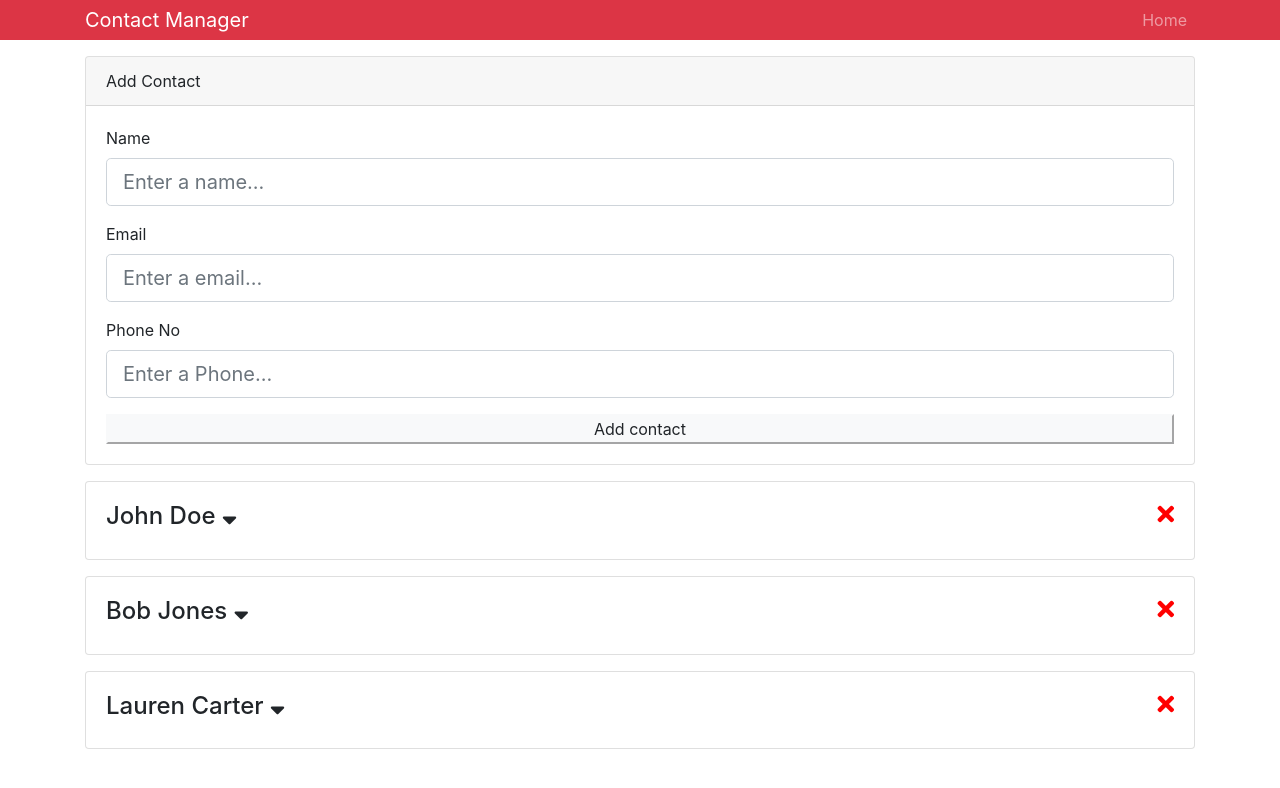
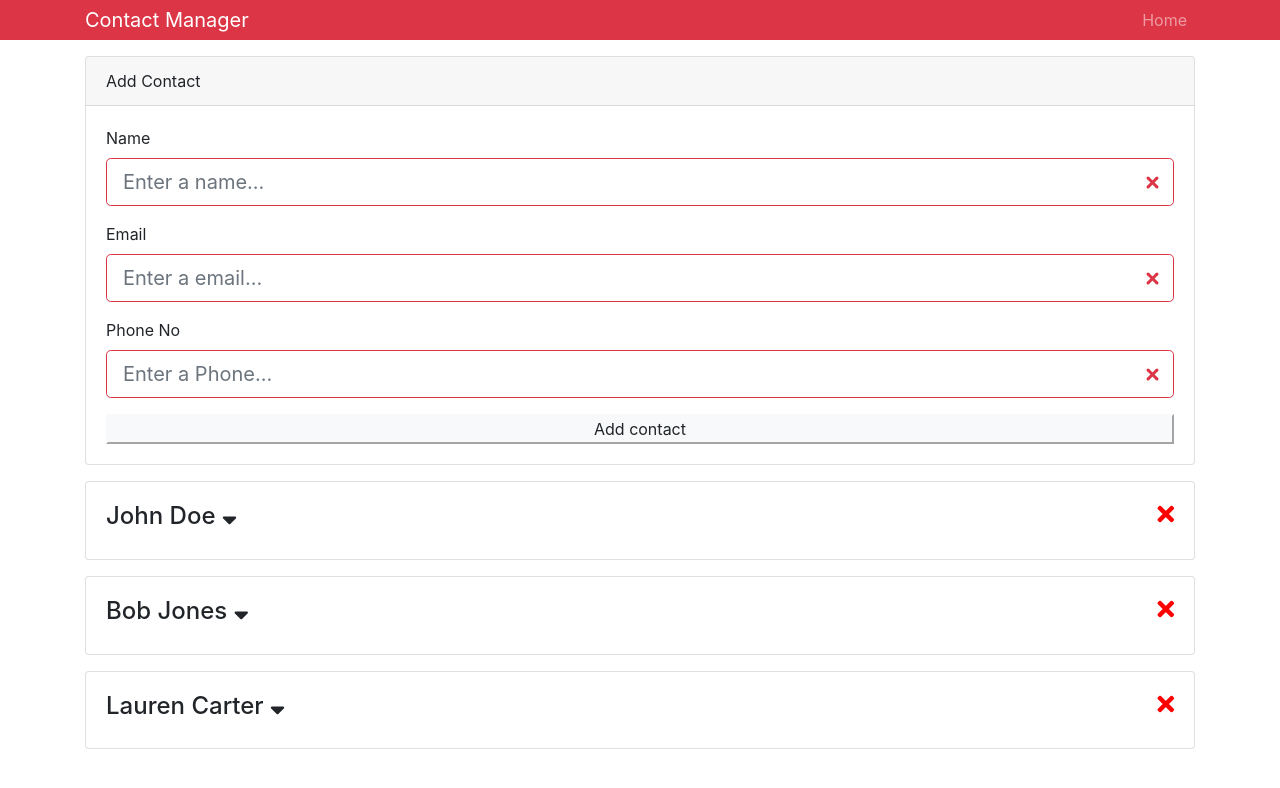
Before and after one commit to mickeyeng/Contact-Manager-React, a React (Create React App) app: page / in a window 1280 px wide. Shown: the top 788 px of the page. Built offline with nearby package versions, Linux system fonts and the light colour scheme.

Commit message:
installed classnames library

```diff
--- a/package.json
+++ b/package.json
@@ -4,6 +4,7 @@
   "private": true,
   "dependencies": {
     "bootstrap": "^4.1.3",
+    "classnames": "^2.2.6",
     "react": "^16.4.1",
     "react-dom": "^16.4.1",
     "react-scripts": "1.1.4",
--- a/src/components/contacts/addContact.js
+++ b/src/components/contacts/addContact.js
@@ -7,7 +7,8 @@ class AddContact extends React.Component {
   state = {
     name: "",
     email: "",
-    phone: ""
+    phone: "",
+    errors: {}
   };
 
   onChange = e => {
@@ -20,6 +21,31 @@ class AddContact extends React.Component {
   onSubmit = (dispatch, e) => {
     const { name, email, phone } = this.state;
     e.preventDefault();
+
+    // check for errors
+    if (name === "") {
+      this.setState({
+        errors: {
+          name: "Name is required"
+        }
+      });
+    }
+
+    if (email === "") {
+      this.setState({
+        errors: {
+          name: "Email address is required"
+        }
+      });
+    }
+
+    if (phone === "") {
+      this.setState({
+        errors: {
+          phone: "Phone number is required"
+        }
+      });
+    }
 
     const newContact = {
       // library to generate random id
@@ -34,12 +60,13 @@ class AddContact extends React.Component {
     this.setState({
       name: "",
       email: "",
-      phone: ""
+      phone: "",
+      errors: {}
     });
   };
 
   render() {
-    const { name, email, phone } = this.state;
+    const { name, email, phone, errors } = this.state;
     return (
       <Consumer>
         {value => {
@@ -55,6 +82,7 @@ class AddContact extends React.Component {
                     placeholder="Enter a name..."
                     value={name}
                     onChange={this.onChange}
+                    error={errors.name}
                   />
                   <TextInputGroup
                     label="Email"
@@ -63,6 +91,7 @@ class AddContact extends React.Component {
                     value={email}
                     onChange={this.onChange}
                     type="email"
+                    error={errors.email}
                   />
                   <TextInputGroup
                     label="Phone No"
@@ -70,6 +99,7 @@ class AddContact extends React.Component {
                     placeholder="Enter a Phone..."
                     value={phone}
                     onChange={this.onChange}
+                    error={errors.phone}
                   />
                   <input
                     type="submit"
--- a/src/components/layout/textInputGroup.js
+++ b/src/components/layout/textInputGroup.js
@@ -2,12 +2,12 @@ import React from "react";
 import PropTypes from "prop-types";
 
 const TextInputGroup = props => {
-  const { label, name, value, placeholder, type, onChange } = props;
+  const { label, name, value, placeholder, type, onChange, error } = props;
   return (
     <div className="form-group">
       <label htmlFor="name">{label}</label>
       <input
-        className="form-control form-control-lg"
+        className="is-invalid form-control form-control-lg"
         placeholder={placeholder}
         name={name}
         type={type}
```
Also changed, not shown: 1 other file (tests, documents, lock files or other folders).
